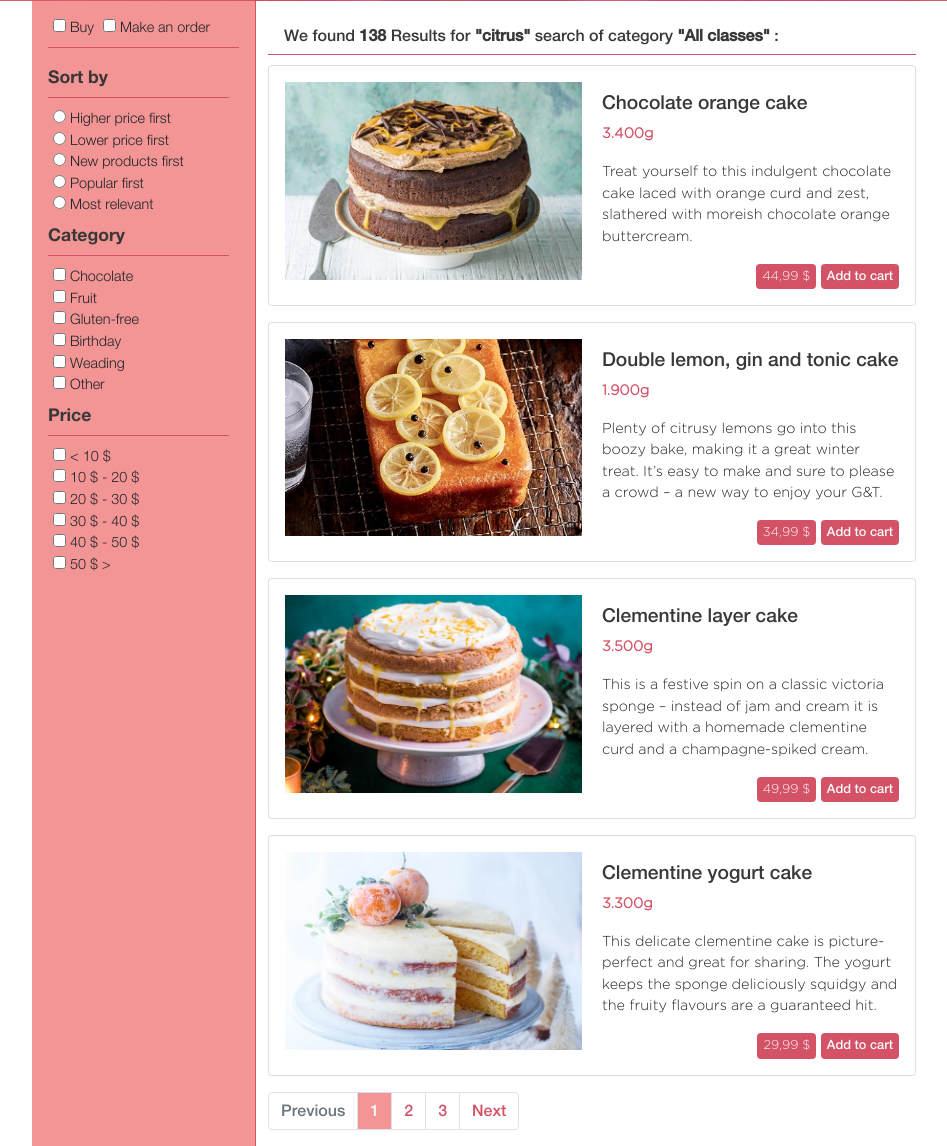
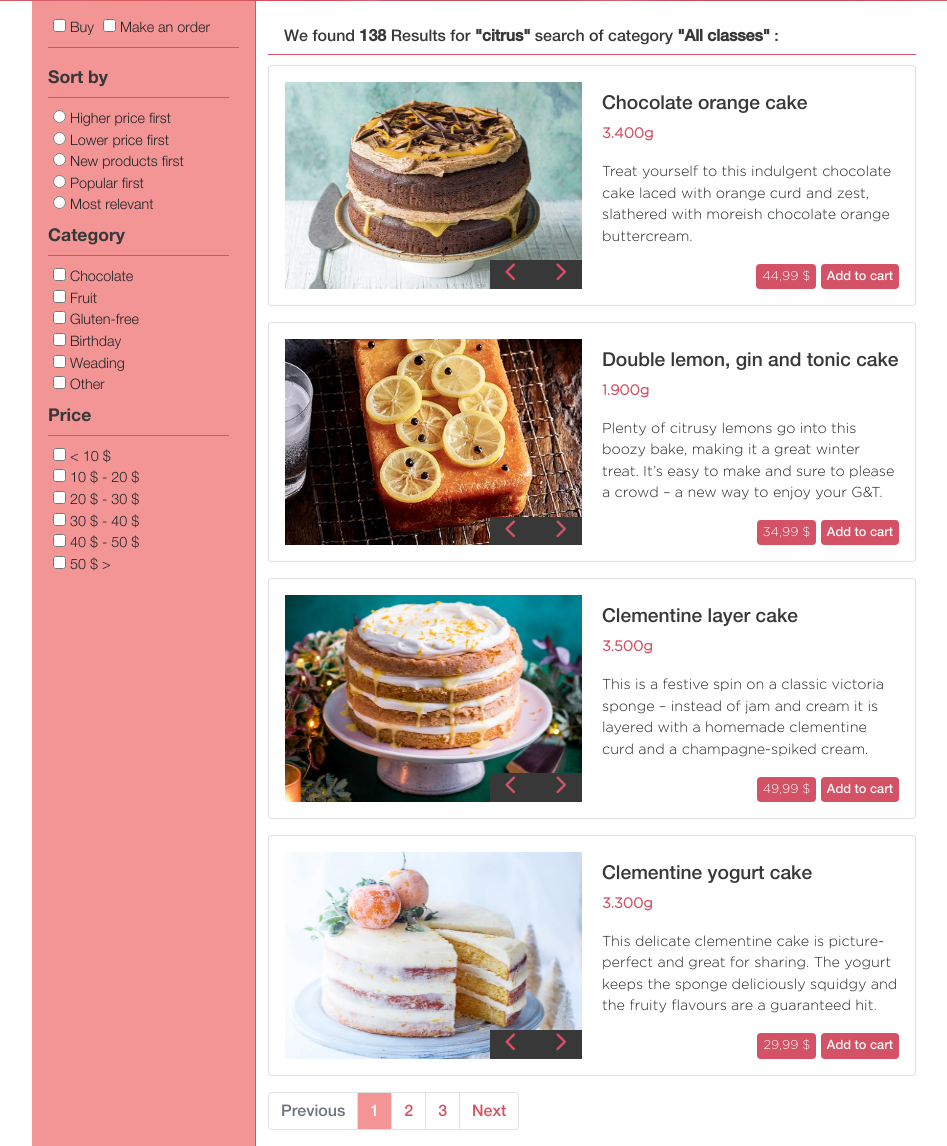
Before and after one commit to AleksandarIvezic/Cake-Factory, a website: page search-results.html in a window 1280 px wide. Shown: the part 428-1574 px from the top of the page, without its empty margins (160-1107 px from the left). Drawn offline with nearby package versions, Linux system fonts and the light colour scheme.

Commit message:
Add shevrones <> to top pick and search-result images

```diff
--- a/search-results.html
+++ b/search-results.html
@@ -126,8 +126,12 @@
         </a>
         <div class="line"></div>
         <article class="card p-3 mb-3 col-md-3">
-          <div class="article-img">
-            <a href="#"><img class="w-100" src="img/Chocko-2.png" alt="Chocolate orange cake"></a>
+          <div class="article-img position-relative">
+            <a href="#"><img class="w-100 h-100" src="img/Chocko-2.png" alt="Chocolate orange cake"></a>
+            <div class="arrows position-absolute bottom-0 end-0 bg-black ">
+              <a class="text-red m-0 p-3 font-l see-all" href="#"><i class="fas fa-chevron-left"></i></a>
+              <a class="text-red m-0 p-3 font-l see-all" href="#"><i class="fas fa-chevron-right"></i></a>
+            </div>
           </div>
           <div class="article-text">
             <a href="#">
@@ -143,8 +147,12 @@
           </div>
         </article>
         <article class="card p-3 mb-3 col-md-3">
-          <div class="article-img">
-            <a href="#"><img class="w-100" src="img/Fruit-2.png" alt="Double lemon, gin and tonic cake"></a>
+          <div class="article-img position-relative">
+            <a href="#"><img class="w-100 h-100" src="img/Fruit-2.png" alt="Double lemon, gin and tonic cake"></a>
+            <div class="arrows position-absolute bottom-0 end-0 bg-black ">
+              <a class="text-red m-0 p-3 font-l see-all" href="#"><i class="fas fa-chevron-left"></i></a>
+              <a class="text-red m-0 p-3 font-l see-all" href="#"><i class="fas fa-chevron-right"></i></a>
+            </div>
           </div>
           <div class="article-text">
             <a href="#">
@@ -160,8 +168,12 @@
           </div>
         </article>
         <article class="card p-3 mb-3 col-md-3">
-          <div class="article-img">
-            <a href="#"><img class="w-100" src="img/Fruit-4.png" alt="Clementine layer cake"></a>
+          <div class="article-img position-relative">
+            <a href="#"><img class="w-100 h-100" src="img/Fruit-4.png" alt="Clementine layer cake"></a>
+            <div class="arrows position-absolute bottom-0 end-0 bg-black ">
+              <a class="text-red m-0 p-3 font-l see-all" href="#"><i class="fas fa-chevron-left"></i></a>
+              <a class="text-red m-0 p-3 font-l see-all" href="#"><i class="fas fa-chevron-right"></i></a>
+            </div>
           </div>
           <div class="article-text">
             <a href="#">
@@ -177,8 +189,12 @@
           </div>
         </article>
         <article class="card p-3 mb-3 col-md-3">
-          <div class="article-img">
-            <a href="#"><img class="w-100" src="img/GF-1.png" alt="Clementine yogurt cake"></a>
+          <div class="article-img position-relative">
+            <a href="#"><img class="w-100 h-100" src="img/GF-1.png" alt="Clementine yogurt cake"></a>
+            <div class="arrows position-absolute bottom-0 end-0 bg-black ">
+              <a class="text-red m-0 p-3 font-l see-all" href="#"><i class="fas fa-chevron-left"></i></a>
+              <a class="text-red m-0 p-3 font-l see-all" href="#"><i class="fas fa-chevron-right"></i></a>
+            </div>
           </div>
           <div class="article-text">
             <a href="#">
```
Also changed, not shown: index.html (+7 -3 lines).
